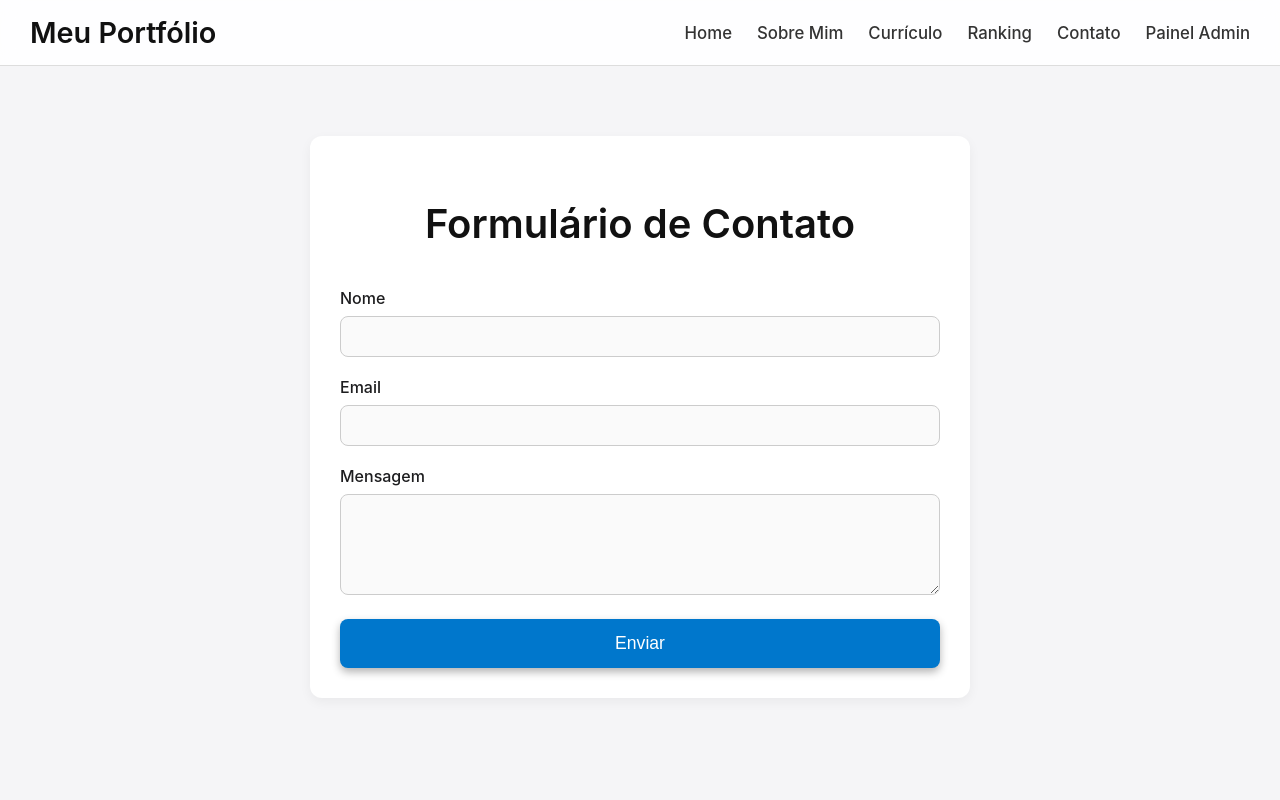
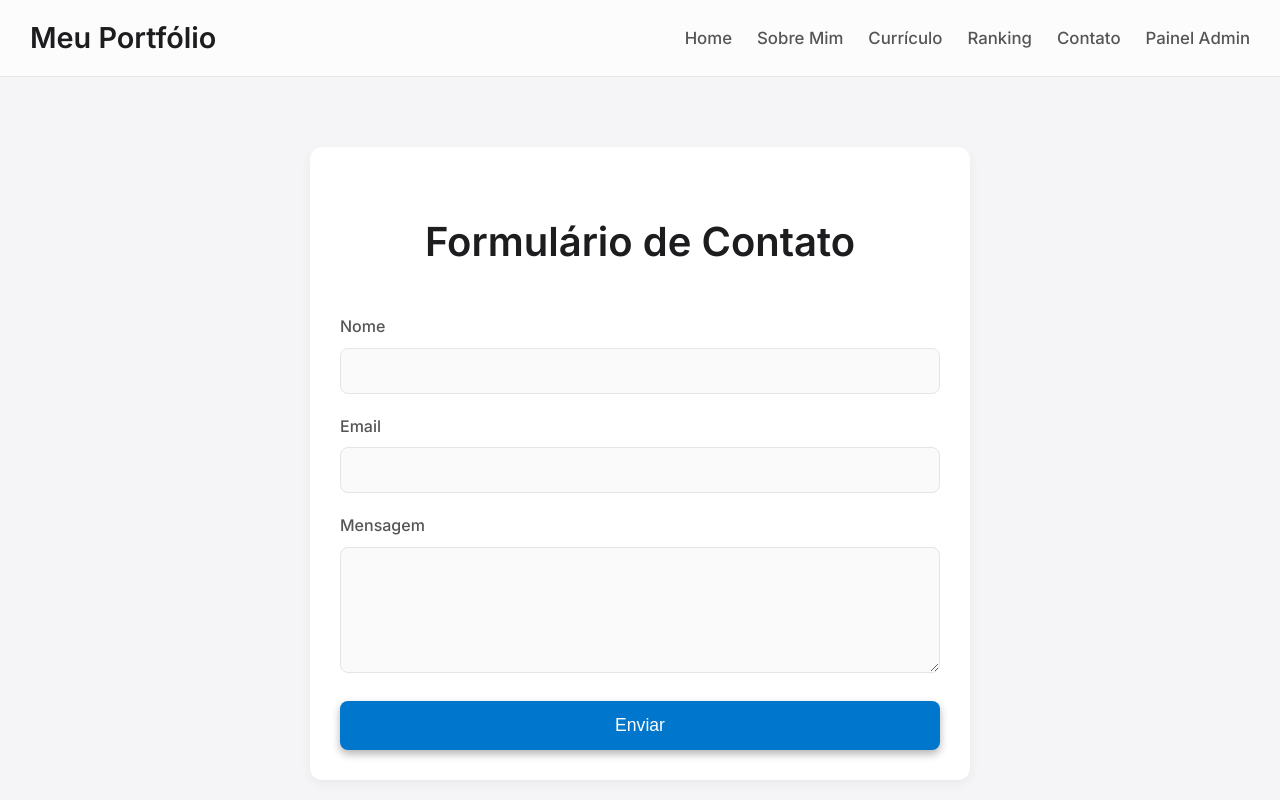
Before and after one commit to Fernando-Accacio/cadastro-atividades, a React (Create React App) app in the folder frontend/: page /contact in a window 1280 px wide. Shown: the top 800 px of the page. Built offline with nearby package versions, Linux system fonts and the light colour scheme.

Commit message:
Padronizando botões

```diff
--- a/frontend/src/App.css
+++ b/frontend/src/App.css
@@ -11,31 +11,19 @@ main {
   flex-grow: 1;
 }
 
-.container {
-  max-width: 1200px;
-  margin: 0 auto;
-  padding: 30px;
-  box-sizing: border-box;
-}
-
 /* =============================================== */
 /* HEADER STYLES (RESPONSIVO)                      */
 /* =============================================== */
 .app-header {
-  background-color: rgba(255, 255, 255, 0.9);
+  background-color: var(--bg-header);
   backdrop-filter: blur(10px);
   -webkit-backdrop-filter: blur(10px);
-
   padding: 15px 30px;
-
-  color: #111;
-
+  color: var(--text-primary);
   display: flex;
   justify-content: space-between;
   align-items: center;
-
-  border-bottom: 1px solid #ddd;
-
+  border-bottom: 1px solid var(--border-light);
   position: sticky;
   top: 0;
   z-index: 10;
@@ -50,7 +38,7 @@ main {
 .header-logo h1 {
   margin: 0;
   font-size: 1.8em;
-  color: #111;
+  color: var(--text-primary);
   font-weight: 600;
 }
 
@@ -61,7 +49,7 @@ main {
 }
 
 .nav-menu a {
-  color: #333;
+  color: var(--text-secondary);
   text-decoration: none;
   font-size: 1.05em;
   font-weight: 500;
@@ -71,7 +59,7 @@ main {
 }
 
 .nav-menu a:hover {
-  color: #0077cc;
+  color: var(--text-accent);
 }
 
 .nav-menu a::after {
@@ -81,7 +69,7 @@ main {
   left: 0;
   width: 100%;
   height: 2px;
-  background-color: #0077cc;
+  background-color: var(--text-accent);
   transform: scaleX(0);
   transition: transform 0.3s ease-in-out;
 }
@@ -94,7 +82,7 @@ main {
   display: none;
   cursor: pointer;
   font-size: 1.8rem;
-  color: #111;
+  color: var(--text-primary);
 }
 
 @media screen and (max-width: 960px) {
@@ -107,7 +95,7 @@ main {
     top: 70px;
     left: -100%;
     transition: all 0.5s ease;
-    background-color: #ffffff;
+    background-color: var(--bg-card);
     padding-top: 40px;
   }
 
@@ -125,7 +113,7 @@ main {
 }
 
 .page-title {
-  color: #111;
+  color: var(--text-primary);
   text-align: center;
   margin-bottom: 40px;
   font-size: 2.5rem;
@@ -133,11 +121,11 @@ main {
 }
 
 .about-section {
-  background-color: white;
+  background-color: var(--bg-card);
   padding: 48px;
-  border-radius: 12px;
+  border-radius: var(--radius-main);
   margin-bottom: 40px;
-  box-shadow: 0 4px 12px rgba(0,0,0,0.05);
+  box-shadow: var(--shadow-soft);
   text-align: center;
 }
 
@@ -152,22 +140,25 @@ main {
   height: 220px;
   border-radius: 50%;
   object-fit: cover;
-  transition: transform 0.3s, box-shadow 0.3s;
+  transition: transform 0.3s ease, box-shadow 0.3s ease;
+  box-shadow: 0 4px 12px rgba(0,0,0,0.05);
 }
 
 .about-section img:hover {
-  box-shadow: 0 8px 24px rgba(0,0,0,0.1);
-  transform: translateY(-5px);
+  transform: translateY(-2px);
+  box-shadow: 0 10px 26px rgba(0,0,0,0.12),
+              0 4px 10px rgba(0,0,0,0.08);
 }
 
 .about-section p {
   font-size: 1.05rem;
   line-height: 1.6;
+  color: var(--text-secondary);
 }
 
 .link-effect {
   position: relative;
-  color: #0077cc;
+  color: var(--text-accent);
   text-decoration: none;
   font-weight: 500;
 }
@@ -179,7 +170,7 @@ main {
   left: 0;
   width: 100%;
   height: 2px;
-  background-color: #0077cc;
+  background-color: var(--text-accent);
   transform: scaleX(0);
   transition: transform 0.3s ease-in-out;
 }
@@ -198,10 +189,10 @@ main {
 }
 
 .project-card {
-  background-color: white;
-  border-radius: 12px;
+  background-color: var(--bg-card);
+  border-radius: var(--radius-main);
   overflow: hidden;
-  box-shadow: 0 4px 12px rgba(0,0,0,0.05);
+  box-shadow: var(--shadow-soft);
   transition: transform 0.3s, box-shadow 0.3s;
   display: flex;
   flex-direction: column;
@@ -227,24 +218,34 @@ main {
 
 .project-card-content h3 {
   margin-top: 0;
-  color: #111;
+  color: var(--text-primary);
   font-weight: 600;
   font-size: 1.4rem;
 }
 
+.project-card-materia {
+  font-weight: 500;
+  color: var(--text-accent);
+  margin-bottom: 10px;
+  display: block;
+  font-size: 0.95rem;
+}
+
 .project-card-content p {
+  line-height: 1.6;
+  color: var(--text-secondary);
   flex-grow: 1;
-  line-height: 1.6;
 }
 
 .project-card-footer {
   display: flex;
   justify-content: space-between;
   align-items: center;
-  margin-top: 20px;
+  margin-top: auto;
   gap: 10px;
   flex-wrap: wrap;
-  padding: 0 24px 24px;
+  padding: 24px;
+  padding-top: 20px;
 }
 
 .project-card-footer a,
@@ -271,29 +272,29 @@ main {
 }
 
 .project-card-footer a {
-  background-color: #0077cc;
+  background-color: var(--text-secondary-action);
 }
 
 .project-card-footer a:hover {
-  background-color: #005fa3;
+  background-color: var(--bg-secondary-action-hover);
 }
 
 .vote-button {
-  background-color: #333;
+  background-color: var(--text-accent);
 }
 
 .vote-button:hover {
-  background-color: #111;
+  background-color: var(--bg-accent-hover);
 }
 
 .image-placeholder {
   width: 100%;
   height: 200px;
-  background-color: #f5f5f7;
+  background-color: var(--bg-gray-light);
   display: flex;
   align-items: center;
   justify-content: center;
-  color: #999;
+  color: var(--text-tertiary);
   font-style: italic;
 }
 
@@ -304,9 +305,9 @@ main {
   max-width: 600px;
   margin: 40px auto;
   padding: 30px;
-  background: white;
-  border-radius: 12px;
-  box-shadow: 0 4px 12px rgba(0,0,0,0.05);
+  background: var(--bg-card);
+  border-radius: var(--radius-main);
+  box-shadow: var(--shadow-soft);
 }
 
 .form-group {
@@ -317,22 +318,25 @@ main {
   display: block;
   margin-bottom: 8px;
   font-weight: 500;
+  color: var(--text-secondary);
 }
 
 .form-group input,
 .form-group textarea {
   width: 100%;
   padding: 12px;
-  border: 1px solid #ccc;
+  border: 1px solid var(--border-light);
   border-radius: 8px;
   box-sizing: border-box;
-  background-color: #fafafa;
+  background-color: var(--bg-gray-light);
   transition: border-color 0.3s, box-shadow 0.3s;
+  font-family: var(--font-main);
+  font-size: 1rem;
 }
 
 .form-group input:focus,
 .form-group textarea:focus {
-  border-color: #0077cc;
+  border-color: var(--text-accent);
   box-shadow: 0 0 0 3px rgba(0, 119, 204, 0.2);
   outline: none;
   background-color: #fff;
@@ -341,7 +345,7 @@ main {
 .contact-form button {
   width: 100%;
   padding: 14px;
-  background-color: #0077cc;
+  background-color: var(--text-accent);
   color: white;
   border: none;
   border-radius: 8px;
@@ -353,7 +357,7 @@ main {
 }
 
 .contact-form button:hover {
-  background-color: #005fa3;
+  background-color: var(--bg-accent-hover);
   box-shadow: 0 6px 12px rgba(0,0,0,0.4);
   transform: translateY(-1px);
 }
@@ -363,7 +367,7 @@ main {
   width: 250px;
   margin: 40px auto;
   padding: 15px 20px;
-  background-color: #111;
+  background-color: var(--text-secondary-action);
   color: white;
   text-align: center;
   text-decoration: none;
@@ -375,13 +379,13 @@ main {
 }
 
 .download-button:hover {
-  background-color: #333;
+  background-color: var(--bg-secondary-action-hover);
   transform: translateY(-2px);
   box-shadow: 0 6px 12px rgba(0,0,0,0.4);
 }
 
 .danger-button {
-  background-color: #e74c3c;
+  background-color: var(--text-danger);
   color: white;
   border: none;
   padding: 10px 15px;
@@ -390,13 +394,23 @@ main {
   font-size: 1em;
   font-weight: 500;
   box-shadow: 0 4px 8px rgba(0,0,0,0.3);
-  transition: background-color 0.3s, box-shadow 0.2s, transform 0.2s;
+  transition: background-color 0.3s, box-shadow 0.2s, transform 0.2s, opacity 0.3s;
 }
 
 .danger-button:hover {
-  background-color: #c0392b;
+  background-color: var(--bg-danger-hover);
   box-shadow: 0 6px 12px rgba(0,0,0,0.4);
   transform: translateY(-1px);
+}
+
+.danger-button:disabled {
+  opacity: 0.5;
+  cursor: not-allowed;
+  box-shadow: none;
+  transform: none;
+}
+.danger-button:disabled:hover {
+  background-color: var(--text-danger);
 }
 
 /* =============================================== */
@@ -405,21 +419,21 @@ main {
 .data-table {
   width: 100%;
   border-collapse: collapse;
-  background: white;
-  box-shadow: 0 4px 12px rgba(0,0,0,0.05);
-  border-radius: 12px;
+  background: var(--bg-card);
+  box-shadow: var(--shadow-soft);
+  border-radius: var(--radius-main);
   overflow: hidden;
 }
 
 .data-table th, .data-table td {
-  border: 1px solid #eee;
+  border: 1px solid var(--border-light);
   padding: 14px;
   text-align: left;
 }
 
 .data-table th {
-  background-color: #f5f5f7;
-  color: #333;
+  background-color: var(--bg-gray-light);
+  color: var(--text-secondary);
   font-weight: 600;
   text-transform: uppercase;
   font-size: 0.9em;
@@ -427,7 +441,7 @@ main {
 }
 
 .data-table tr:nth-child(even) {
-  background-color: #fafafa;
+  background-color: var(--bg-gray-light);
 }
 
 @media screen and (max-width: 768px) {
@@ -445,10 +459,10 @@ main {
     display: block;
     margin-bottom: 20px;
     border: none;
-    border-radius: 12px;
-    box-shadow: 0 4px 12px rgba(0,0,0,0.05);
+    border-radius: var(--radius-main);
+    box-shadow: var(--shadow-soft);
     overflow: hidden;
-    background: #fff;
+    background: var(--bg-card);
   }
 
   .data-table td {
@@ -456,7 +470,7 @@ main {
     text-align: right;
     padding-left: 50%;
     position: relative;
-    border-bottom: 1px solid #eee;
+    border-bottom: 1px solid var(--border-light);
     padding-top: 14px;
     padding-bottom: 14px;
     padding-right: 14px;
@@ -464,13 +478,13 @@ main {
   }
 
   .data-table tr:nth-child(even) {
-     background-color: #fff;
+    background-color: var(--bg-card);
   }
 
   .data-table td:first-child {
-      background-color: #f5f5f7;
-      font-weight: 600;
-      border-radius: 12px 12px 0 0;
+    background-color: var(--bg-gray-light);
+    font-weight: 600;
+    border-radius: 12px 12px 0 0;
   }
 
   .data-table td:last-child {
@@ -485,7 +499,7 @@ main {
     font-weight: 600;
     text-align: left;
     white-space: nowrap;
-    color: #111;
+    color: var(--text-primary);
   }
 }
 
@@ -513,14 +527,15 @@ main {
 /* PÁGINA SOBRE MIM / HOBBIES                      */
 /* =============================================== */
 .informal-intro {
-  background-color: #fff;
+  background-color: var(--bg-card);
   padding: 30px;
-  border-radius: 12px;
-  box-shadow: 0 4px 12px rgba(0,0,0,0.05);
+  border-radius: var(--radius-main);
+  box-shadow: var(--shadow-soft);
   text-align: center;
   margin-bottom: 40px;
   font-size: 1.1em;
   line-height: 1.7;
+  color: var(--text-secondary);
 }
 
 .hobbies-container {
@@ -530,9 +545,9 @@ main {
 }
 
 .hobby-card {
-  background-color: #fff;
-  border-radius: 12px;
-  box-shadow: 0 4px 12px rgba(0,0,0,0.05);
+  background-color: var(--bg-card);
+  border-radius: var(--radius-main);
+  box-shadow: var(--shadow-soft);
   display: flex;
   flex-direction: column;
   overflow: hidden;
@@ -557,7 +572,7 @@ main {
 
 .hobby-content h3 {
   margin-top: 0;
-  color: #111;
+  color: var(--text-primary);
   font-size: clamp(1.5rem, 4vw, 1.8rem);
   font-weight: 600;
 }
@@ -620,10 +635,10 @@ main {
 }
 
 .admin-section {
-  background-color: #fff;
+  background-color: var(--bg-card);
   padding: 30px;
-  border-radius: 12px;
-  box-shadow: 0 4px 12px rgba(0,0,0,0.05);
+  border-radius: var(--radius-main);
+  box-shadow: var(--shadow-soft);
   margin-bottom: 40px;
 }
 
@@ -638,7 +653,7 @@ main {
   text-align: center;
   padding: 30px;
   margin-top: 60px;
-  background-color: #ffffff;
-  color: #777;
-  border-top: 1px solid #e5e5e5;
+  background-color: var(--bg-card);
+  color: var(--text-tertiary);
+  border-top: 1px solid var(--border-light);
 }
--- a/frontend/src/index.css
+++ b/frontend/src/index.css
@@ -5,36 +5,41 @@
 :root {
   --font-main: 'Inter', -apple-system, BlinkMacSystemFont, 'Segoe UI', 'Roboto', 'Oxygen', 'Ubuntu', 'Cantarell', 'Fira Sans', 'Droid Sans', 'Helvetica Neue', sans-serif;
 
-  --bg-main: #fbfbfd; /* Um branco 'mais macio' que o branco puro */
+  /* Paleta de Cores Base (Apple-style) */
+  --bg-main: #f5f5f7; /* Fundo cinza claro */
   --bg-card: #ffffff; /* Fundo de todos os cards e seções */
   --bg-header: rgba(255, 255, 255, 0.7); /* Fundo do header semi-transparente para o blur */
-  --bg-gray-light: #f5f5f7; /* Fundo de inputs e rodapé */
-  --bg-accent-hover: #16a085; /* Versão escura do accent */
-  --bg-danger-hover: #c0392b; /* Vermelho mais escura para hover */
+  --bg-gray-light: #fafafa; /* Fundo de inputs e linhas de tabela */
 
+  /* Paleta de Texto */
   --text-primary: #1d1d1f; /* Cor de texto principal (quase preto) */
   --text-secondary: #555555; /* Cor de texto para descrições */
   --text-tertiary: #888; /* Cor de texto mais clara (ex: rodapé) */
-  --text-accent: #1abc9c; /* Sua cor de destaque */
+
+  /* Paleta de Ação */
+  --text-accent: #0077cc; /* Cor de destaque (Azul) */
+  --bg-accent-hover: #005fa3; /* Versão escura do azul */
   --text-danger: #e74c3c; /* Cor de perigo para botões */
+  --bg-danger-hover: #c0392b; /* Vermelho mais escuro para hover */
+  --text-secondary-action: #333; /* Cor dos botões pretos */
+  --bg-secondary-action-hover: #111;
 
-  --border-light: #e8e8ed; /* Borda sutil para divisões */
+  /* Bordas e Sombras */
+  --border-light: #e5e5e5; /* Borda sutil para divisões */
   --shadow-soft: 0 4px 12px rgba(0,0,0,0.05); /* Sombra suave padrão */
-  --radius-main: 10px; /* Bordas arredondadas padrão */
+  --radius-main: 12px; /* Bordas arredondadas */
 }
 
 /* --- ESTILOS GLOBAIS DO BODY --- */
 body {
   margin: 0;
-  font-family: -apple-system, BlinkMacSystemFont, 'Segoe UI', 'Roboto', 'Oxygen',
-    'Ubuntu', 'Cantarell', 'Fira Sans', 'Droid Sans', 'Helvetica Neue',
-    sans-serif;
+  font-family: var(--font-main); /* Usa a fonte Inter */
   -webkit-font-smoothing: antialiased;
   -moz-osx-font-smoothing: grayscale;
-
-  background-color: #f5f5f7;
-
-  color: #1d1d1f;
+  background-color: var(--bg-main);
+  color: var(--text-primary);
+  font-size: 16px;
+  line-height: 1.6;
 }
 
 code {
```
Also changed, not shown: frontend/src/components/ProjectCard.js (+1 -8 lines).
